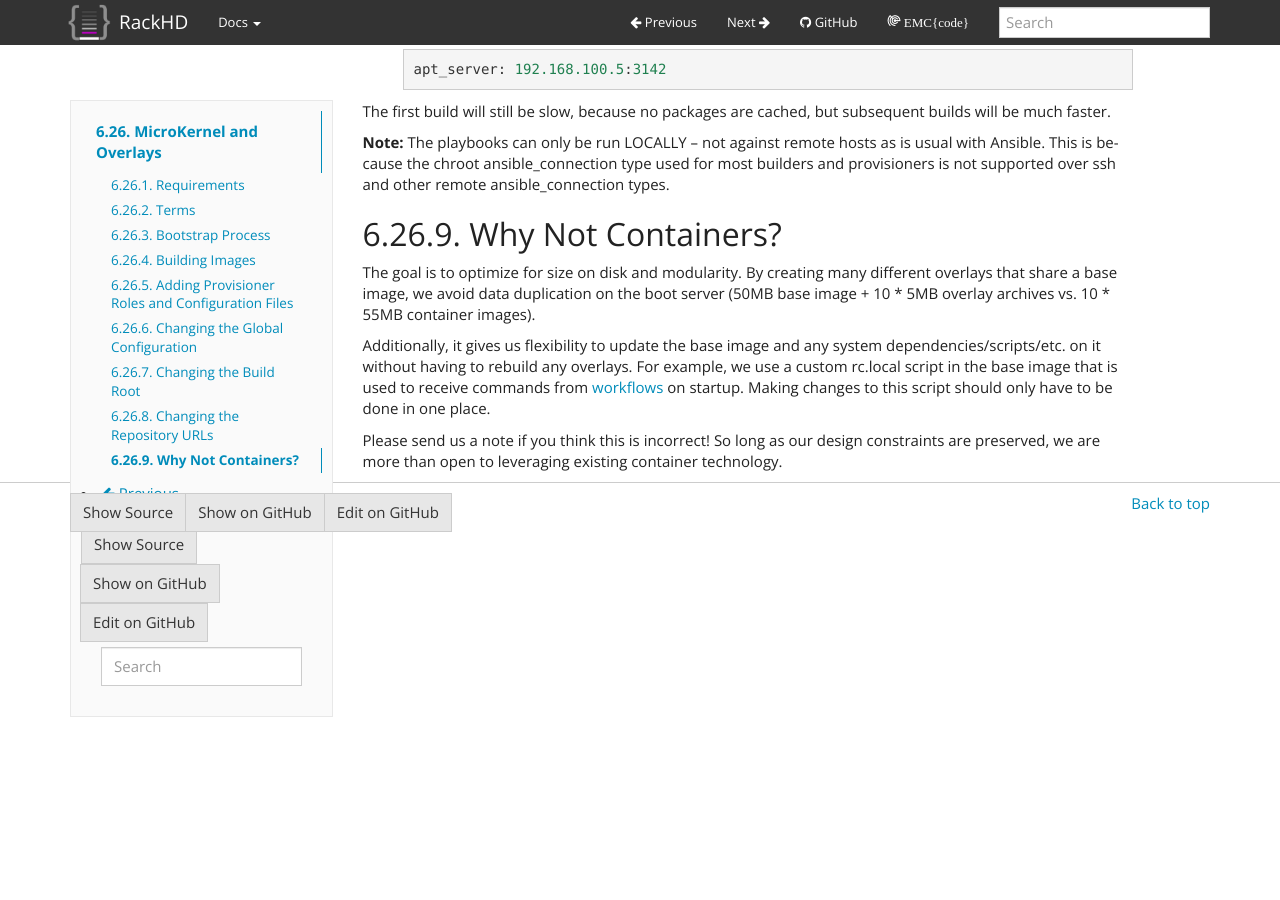
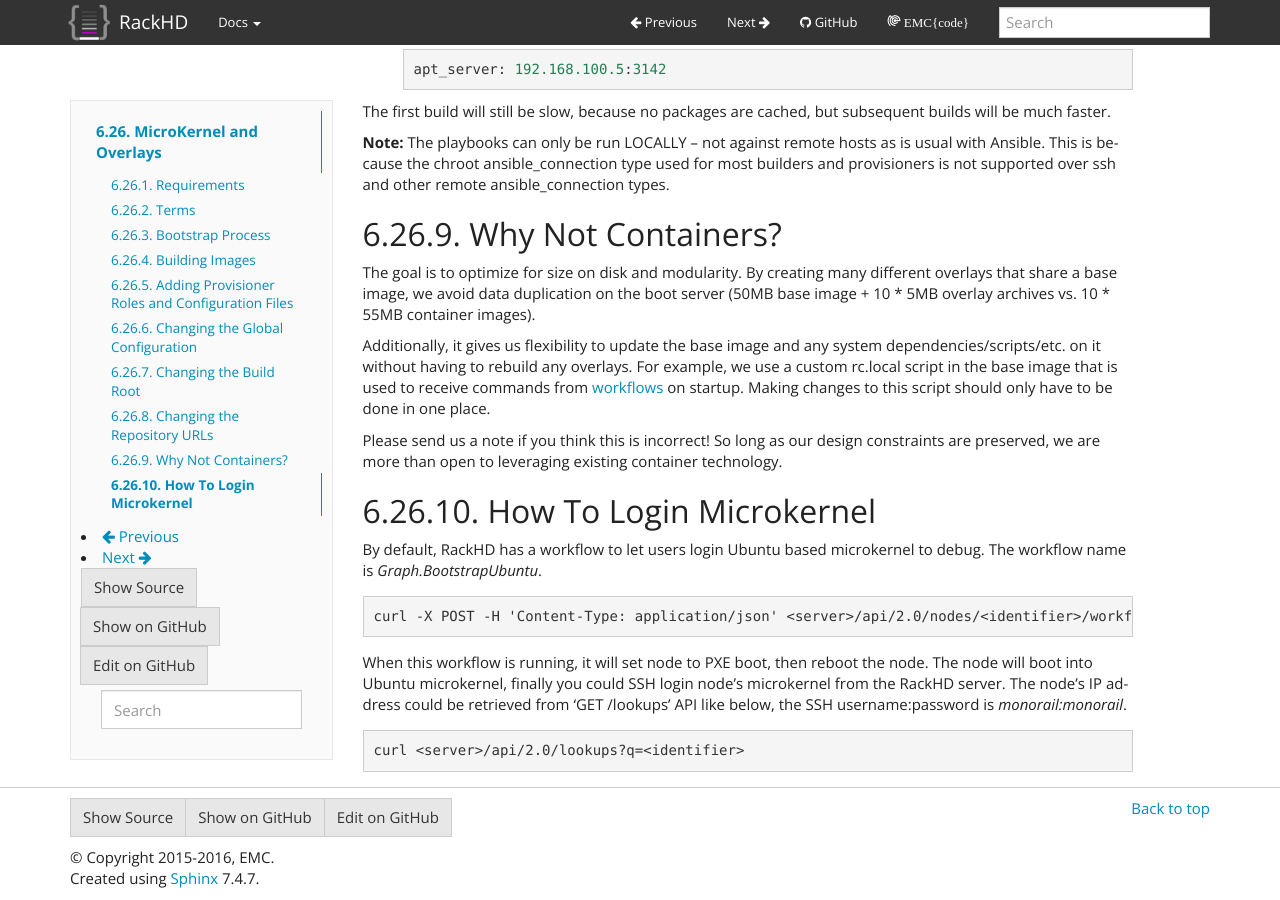
Before and after one commit to RackHD/docs, a Sphinx documentation site: the page built from docs/rackhd/microkernel.rst, in a window 1280 px wide and 900 px high, scrolled down 1682 px. Built offline with Sphinx 7.4.7, drawn with Linux system fonts in a browser that asks for light colours.

Commit message:
How to login microkernel

```diff
--- a/docs/rackhd/microkernel.rst
+++ b/docs/rackhd/microkernel.rst
@@ -130,3 +130,21 @@
 Please send us a note if you think this is incorrect! So long as our design
 constraints are preserved, we are more than open to leveraging existing container
 technology.
+
+How To Login Microkernel
+~~~~~~~~~~~~~~~~~~~~~~~~
+By default, RackHD has a workflow to let users login Ubuntu based microkernel to debug.
+The workflow name is `Graph.BootstrapUbuntu`.
+
+.. code-block:: REST
+
+    curl -X POST -H 'Content-Type: application/json' <server>/api/2.0/nodes/<identifier>/workflows?name=Graph.BootstrapUbuntu
+
+When this workflow is running, it will set node to PXE boot, then reboot the node.
+The node will boot into Ubuntu microkernel, finally you could SSH login node's microkernel from the RackHD server.
+The node's IP address could be retrieved from 'GET /lookups' API like below,
+the SSH username:password is `monorail:monorail`.
+
+.. code-block:: REST
+
+    curl <server>/api/2.0/lookups?q=<identifier>
```
